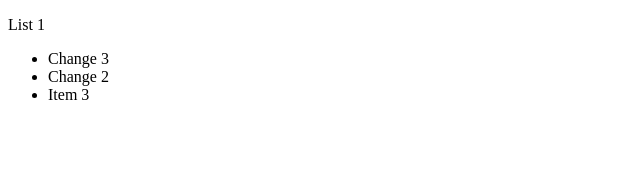
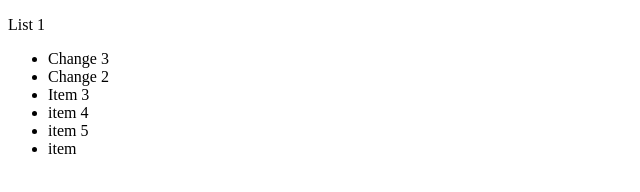
Before and after one commit to sahilbaig/git-commands, a plain HTML site: page index.html in a window 1280 px wide. Shown: the whole page, without its empty margins (0-640 px from the left). Drawn offline with Linux system fonts and the light colour scheme.

Commit message:
shubh commit 2

```diff
--- a/index.html
+++ b/index.html
@@ -12,8 +12,9 @@
         <li>Change 3</li>
         <li>Change 2</li>
         <li>Item 3</li>
-
+        <li>item 4</li>
+        <li>item 5</li>
+        <li>item </li>
     </ul>
-
 </body>
 </html>
```
